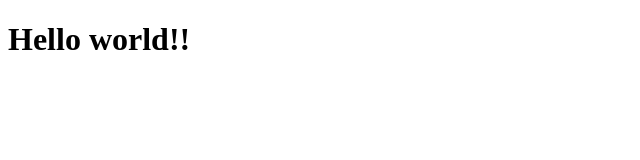
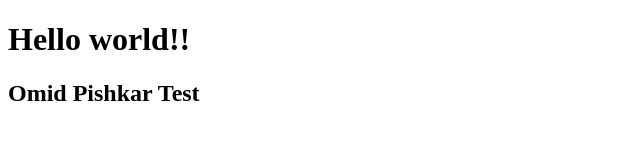
Before and after one commit to OmidPishkarTest/Mashino, a plain HTML site: page app/index.html in a window 1280 px wide. Shown: the whole page, without its empty margins (0-640 px from the left). Drawn offline with Linux system fonts and the light colour scheme.

Commit message:
Update index.html

```diff
--- a/app/index.html
+++ b/app/index.html
@@ -8,5 +8,6 @@
 </head>
 <body>
     <h1>Hello world!!</h1>
+    <h2>Omid Pishkar Test</h2>
 </body>
 </html>
```
